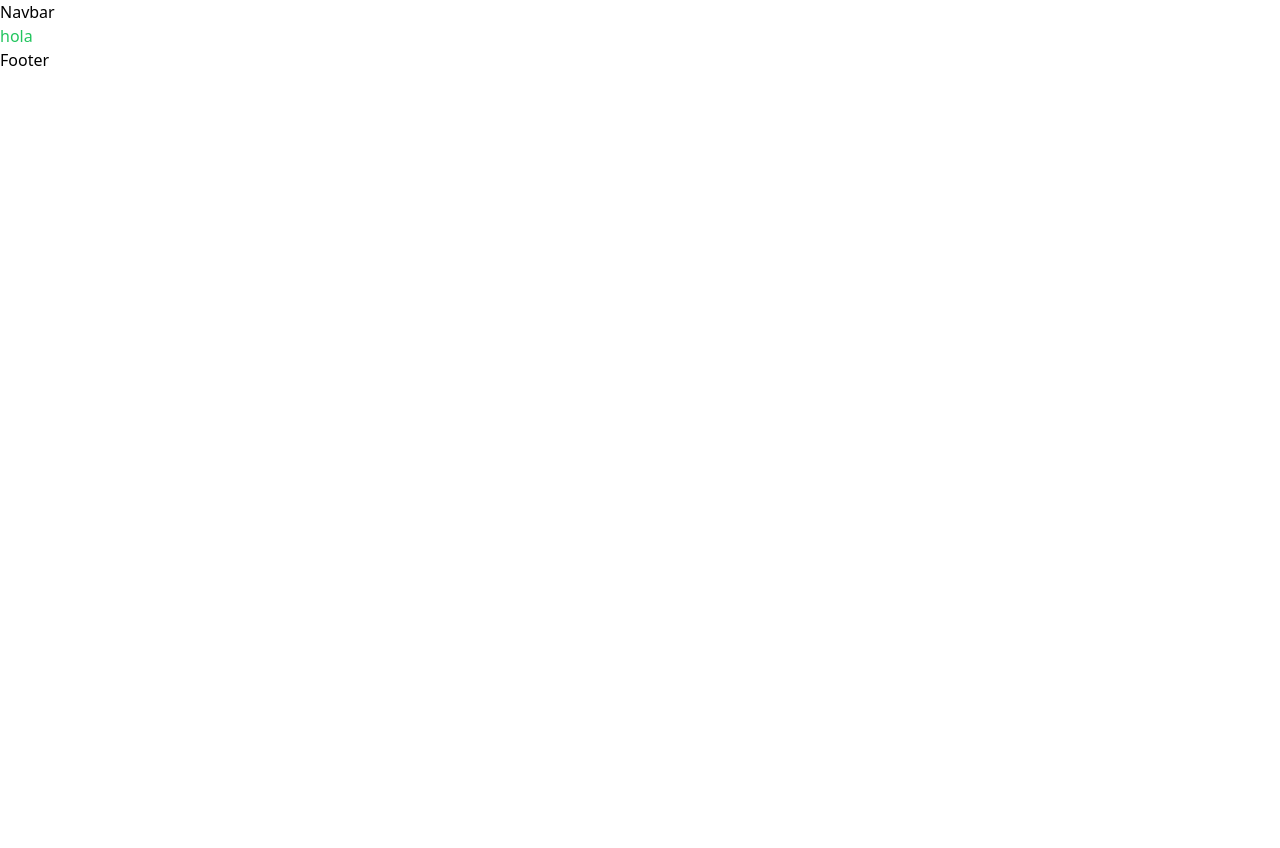
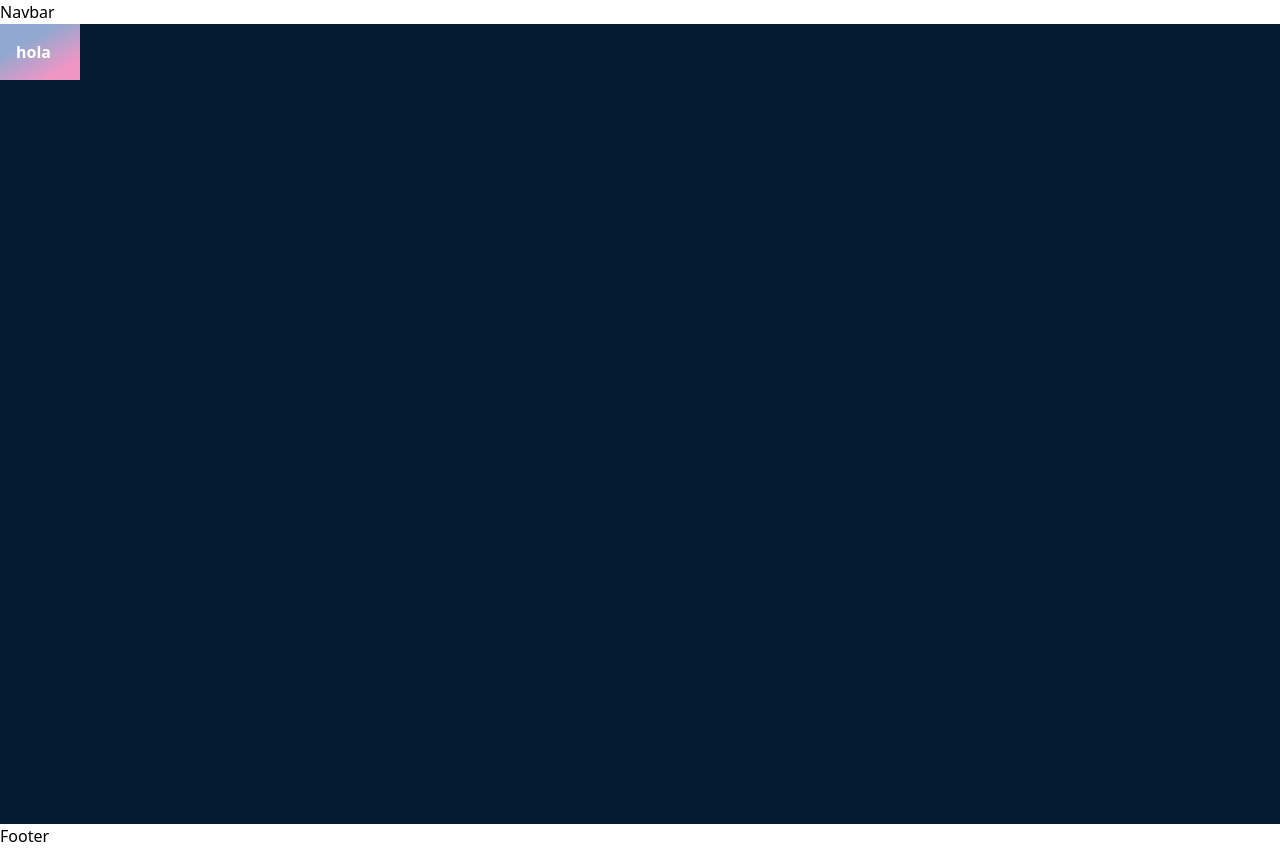
Before and after one commit to mvykool/husky-eslint-prettier-conf, a Next.js app: page / in a window 1280 px wide. Before the commit the page ends 800 px from the top, so only its background shows below. Built offline with nearby package versions, Linux system fonts and the light colour scheme.

Commit message:
added gradient

```diff
--- a/pages/index.tsx
+++ b/pages/index.tsx
@@ -10,9 +10,9 @@ export default function Home() {
         <link rel="icon" href="/favicon.ico" />
       </Head>
       <main >
-        <div >
+        <div className='bg-[var(--bg-dark)] w-screen h-screen' >
 
-          <h1 className='text-green-500'>hola</h1>
+          <h1 className='gradient text-white font-bold w-20 p-4'>hola</h1>
 
         </div>
       </main>
--- a/styles/globals.css
+++ b/styles/globals.css
@@ -4,8 +4,10 @@
 
 :root{
     --bg-dark:#041C32;
-    --bg-light:#FEFCF3
+    --bg-light:#FEFCF3;
 }
 
-background: rgb(204,251,255);
-background: linear-gradient(151deg, rgba(204,251,255,1) 32%, rgba(239,150,197,1) 80%);
+.gradient{
+    background: rgb(204,251,255);
+    background: linear-gradient(151deg,  rgba(145,168,208,1) 32%, rgba(239,150,197,1) 80%);
+}
```
Also changed, not shown: utils/topics.tsx (added, +8 -0 lines).
